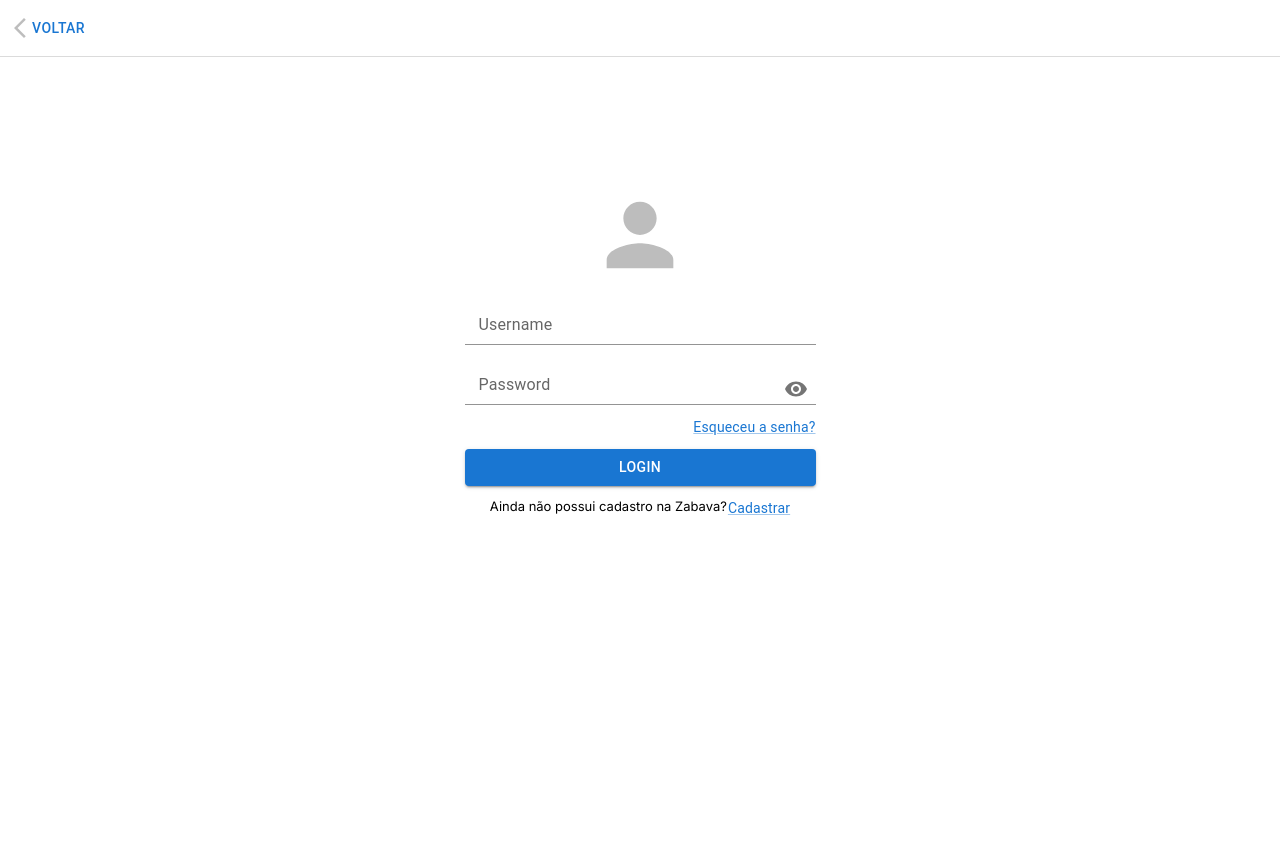
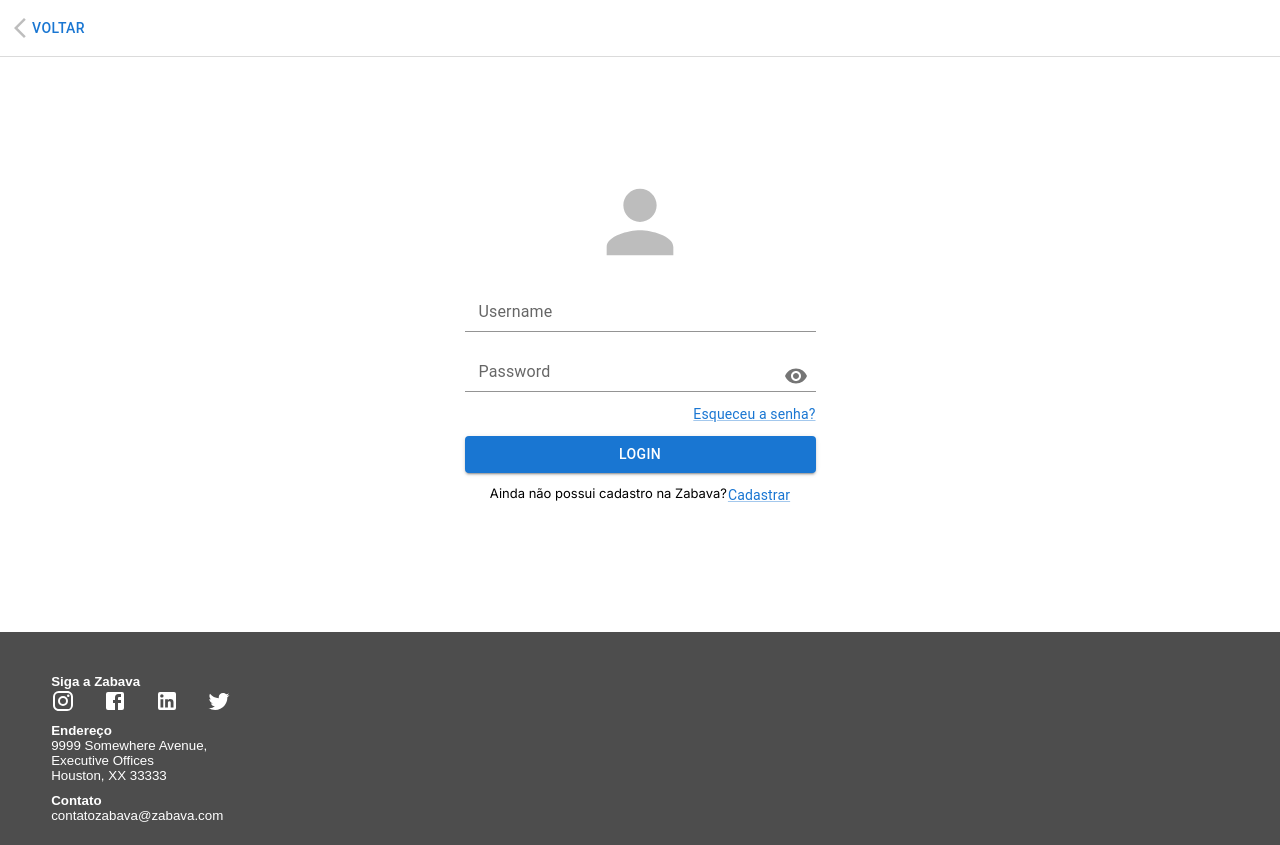
Before and after one commit to Closo99/Zabava-event-hub, a Next.js app in the folder zabava-app/: page /login in a window 1280 px wide. Before the commit the page ends 800 px from the top, so only its background shows below. Built offline with nearby package versions, Linux system fonts and the light colour scheme.

Commit message:
Finishing login page and footer

```diff
--- a/zabava-app/src/app/components/AppBar.tsx
+++ b/zabava-app/src/app/components/AppBar.tsx
@@ -179,6 +179,7 @@ export default function PrimaryAppBar() {
           >
             <MenuIcon />
           </IconButton>
+          <MenuItem onClick={() => {router.push('/')}}>
             <Image src="/zabava-logo.png"
                   width={30}
                   height={30}
@@ -193,6 +194,7 @@ export default function PrimaryAppBar() {
             >
               Zabava
             </Typography>
+          </MenuItem>
           <Search sx={{borderRadius: 6}}>
             <SearchIconWrapper>
               <CustomSearchIcon />
--- a/zabava-app/src/app/globals.css
+++ b/zabava-app/src/app/globals.css
@@ -12,15 +12,20 @@
   margin: 0;
 }
 
+body {
+  display: flex;
+  flex-direction: column;
+}
+
 footer {
   background-color: #4D4D4D;
+  bottom: 0;
+  width: 100%;
 }
 
 .footer-child {
-  display: flex;
-  flex-wrap: wrap;
-  flex-direction: column;
-  gap: 20px;
+  display: grid;
+  gap: 10px;
   padding-top: 42px;
   padding-left: 4%;
   padding-bottom: 22px;
@@ -30,7 +35,8 @@ footer {
 .footer-tittles {
   color: white;
   font-family: Arial, Helvetica, sans-serif;
-  max-width: 200px;
+  font-size: smaller;
+  max-width: 180px;
 }
 
 .footer-icons-socialmedia {
--- a/zabava-app/src/app/login/login.css
+++ b/zabava-app/src/app/login/login.css
@@ -1,6 +1,6 @@
 
 html {
-    background-color: white;
+    background-color: #4D4D4D;
 }
 
 header {
@@ -13,6 +13,12 @@ header {
     justify-content: space-between;
 }
 
+.login-page-box {
+    background-color: white;
+    display: flex;
+    flex-direction: column;
+    position: relative;
+}
 
 .go-back-button {
     color: black;
@@ -28,7 +34,8 @@ header {
     flex-direction: column;
     justify-content: center;
     align-items: center;
-    padding-top: 10vw;
+    padding-bottom: 9%;
+    padding-top: 9%;
     min-width: 375px;
 }
 
--- a/zabava-app/src/app/login/page.tsx
+++ b/zabava-app/src/app/login/page.tsx
@@ -1,11 +1,12 @@
 'use client'
-import React, { useEffect, useState } from 'react';
+import React, { useState } from 'react';
 import { Button, FormControl, InputLabel, InputAdornment, IconButton, Input, Box, Link } from '@mui/material';
 import { Visibility, VisibilityOff } from '@mui/icons-material';
 import ArrowBackIosNewIcon from '@mui/icons-material/ArrowBackIosNew';
 import './login.css';
 import {useRouter } from 'next/navigation'
 import PersonIcon from '@mui/icons-material/Person';
+import Footer from '../components/Footer';
 
 interface LoginProps {
     onLogin: (username: string, password: string) => void;
@@ -15,7 +16,6 @@ const Login: React.FC<LoginProps> = ({ onLogin }) => {
     const [username, setUsername] = useState('');
     const [password, setPassword] = useState('');
     const [showPassword, setShowPassword] = useState(false);
-    const [cssLoaded, setCssLoaded] = useState(false);
 
     const handleLogin = () => {
         // Aqui você pode realizar a autenticação, por exemplo, fazendo uma chamada de API
@@ -32,14 +32,10 @@ const Login: React.FC<LoginProps> = ({ onLogin }) => {
 
     const router = useRouter();
 
-    useEffect(() => {
-        setCssLoaded(true);
-    }, []);
-
     return (
         <Box className='login-page-box'>
             <header>
-                <Button className='go-back-button' variant='text' onClick={() => {router.push('/')}}><ArrowBackIosNewIcon color='disabled' />Voltar</Button>
+                <Button className='go-back-button' variant='text' onClick={() => router.back()}><ArrowBackIosNewIcon color='disabled' />Voltar</Button>
             </header>
             <div className='form'>
                 <PersonIcon color='disabled' sx={{ fontSize: 100 }} />
@@ -79,6 +75,7 @@ const Login: React.FC<LoginProps> = ({ onLogin }) => {
                 </div>
                 </Box>
             </div>
+            <Footer />
         </Box>
     );
 };
--- a/zabava-app/src/app/page.tsx
+++ b/zabava-app/src/app/page.tsx
@@ -12,7 +12,7 @@ export default function Home() {
 
   return (
     <main className='home-main'>
-      <header><PrimaryAppBar></PrimaryAppBar></header>
+      <PrimaryAppBar></PrimaryAppBar>
         <div className="home-body">
           <div className="home-top-content">
             <div className="home-call-to-action">
@@ -27,7 +27,7 @@ export default function Home() {
                   <span className="circle"></span>
                 </button>
 
-                <button className="explorar-evento">
+                <button className="explorar-evento" onClick={() => {router.push('/venues')}}>
                   <svg viewBox="0 0 24 24" className="arr-22" xmlns="http://www.w3.org/2000/svg">
                     <path
                       d="M16.1716 10.9999L10.8076 5.63589L12.2218 4.22168L20 11.9999L12.2218 19.778L10.8076 18.3638L16.1716 12.9999H4V10.9999H16.1716Z"
--- /dev/null
+++ b/zabava-app/src/app/venues/venues.css
@@ -0,0 +1,5 @@
+@media (max-width: 599px) {
+    #logo-zabava  {
+        display: none;
+      }
+  }
```
Also changed, not shown: zabava-app/src/app/page.css (+8 -0 lines), zabava-app/src/app/venues/page.tsx (added, +19 -0 lines). Lines whose indentation alone changed are shown as unchanged.
